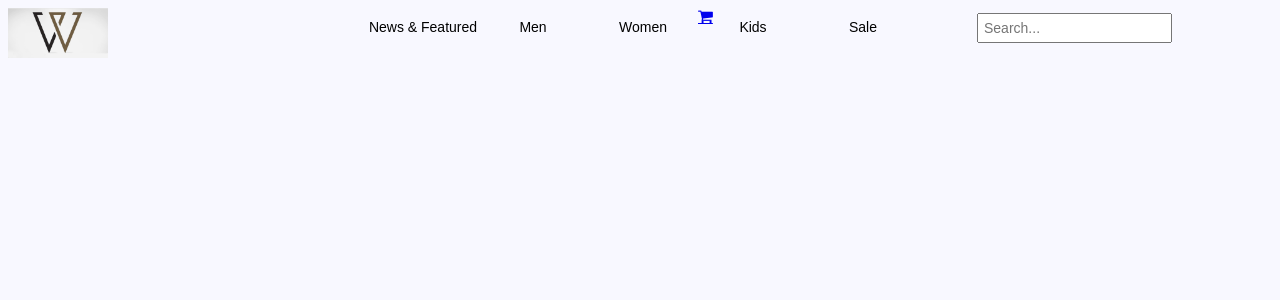
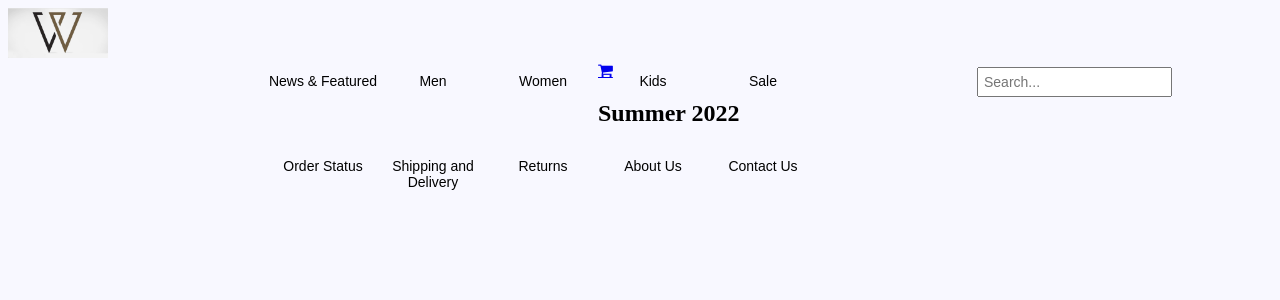
Before and after one commit to jacobpham27/clothingstore, a Flask app: page / in a window 1280 px wide. Shown: the top 300 px of the page. Run offline with Flask 2, Linux system fonts and the light colour scheme; data that the repository does not hold is empty.

Commit message:
Added header and footer to homepage.
Rearranged display of ads

```diff
--- a/templates/index.html
+++ b/templates/index.html
@@ -7,12 +7,12 @@
 </head>
 <body>
 <!-- Header -->
-    <div>
-        <div class="header">
-        <img src="ww_logo.jpeg"
+    <div class="header">
+        <a href="/"><img id="logo" src="/static/ww_logo.jpeg"
         width="100"
         height="50"
-        align="left" />
+        /></a>
+      <div class="navbar">
         <ul>
           <li><a href="/items/new">News & Featured</a></li>
           <li><a href="/items/men">Men</a></li>
@@ -20,17 +20,38 @@
           <li><a href="/items/kid">Kids</a></li>
           <li><a href="/items/sale">Sale</a></li>
         </ul>
-        <input type="text" placeholder="Search...">
-        <a href="/cart" class="fa fa-shopping-cart"></a>
-        </div>
+      </div>
+      <a href="/cart" class="fa fa-shopping-cart" id="shoppingcart"></a>
+      <input type="text" placeholder="Search...">
     </div>
+
+<!-- Subheading -->
+    <div class="subheading">
+      <h2>Summer 2022</h2>
+    </div>
+
 <!-- Ads -->
+  <div class="main">
     {% for x in results %}
-    <div>
-        <img src="/static/{{ x.id }}.png">
+    <div class="ad">
+      <a href="{{ x.link }}"><img src="/static/{{ x.id }}.png"></a>
         <p>{{ x.description }}</p>
-        <p><a href="{{ x.link }}">Shop Now</a></p>
+    </div>
+    <div class="shopButton">
+      <p><a href="{{ x.link }}">Shop Now</a></p>
+      <br/>
     </div>
     {% endfor %}
+  </div>
+<!-- <footer> -->
+  <div class="footer">
+        <ul>
+          <li>Order Status</li>
+          <li>Shipping and Delivery</li>
+          <li>Returns</li>
+          <li>About Us</li>
+          <li>Contact Us</li>
+        </ul>
+  </div>
 </body>
 </html>
```
